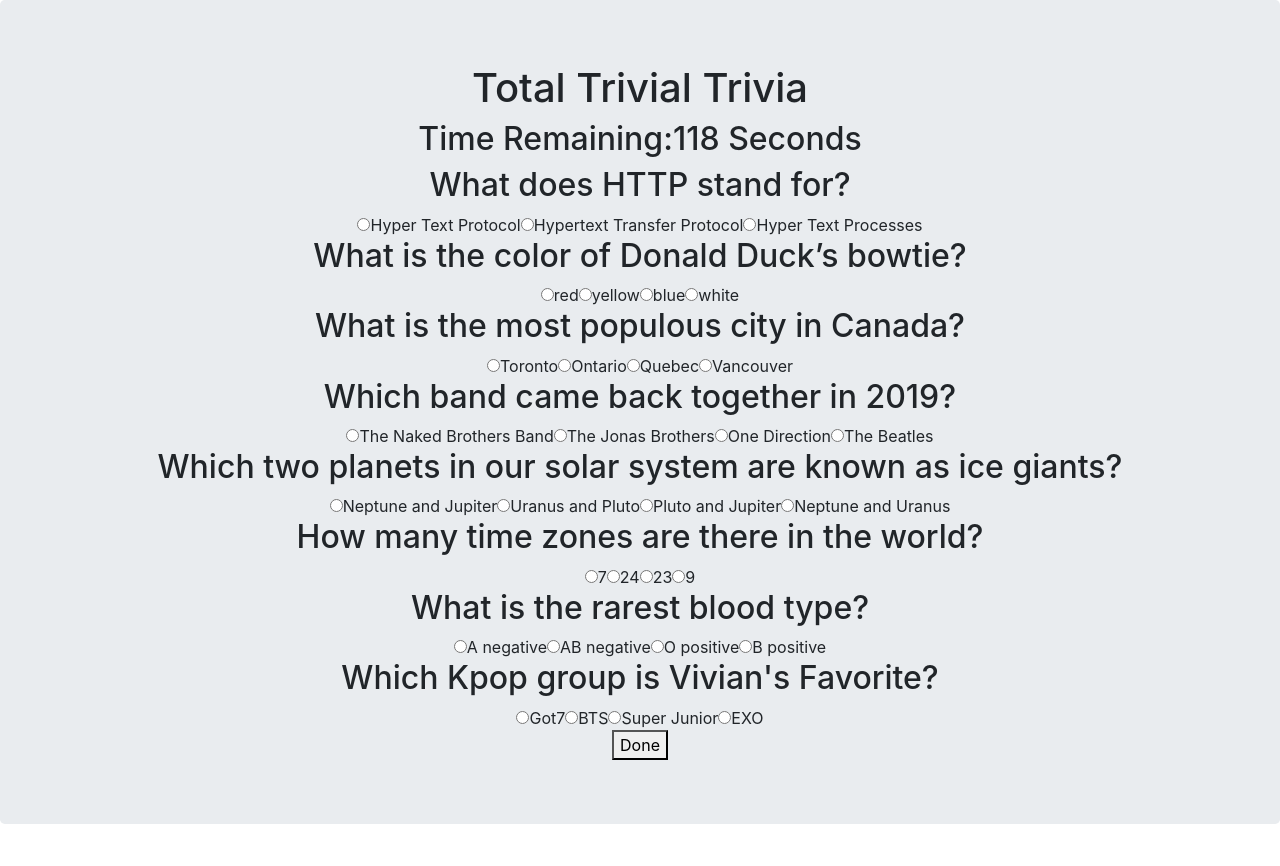
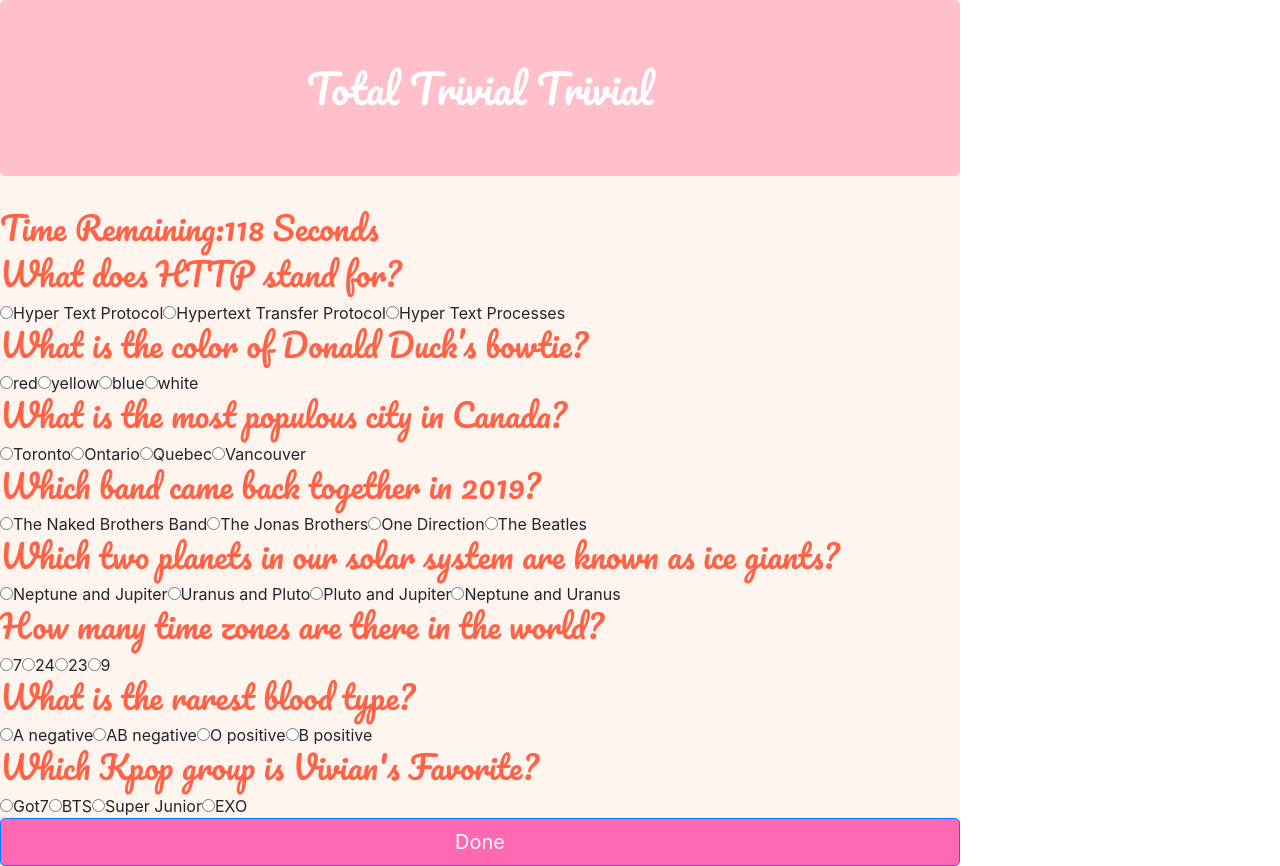
Before and after one commit to wenwenjzx/trivia-game, a plain HTML site: page index.html in a window 1280 px wide. Both pictures are taken after a click on the button "start". Drawn offline with nearby package versions, Linux system fonts and the light colour scheme.

Commit message:
update again

```diff
--- a/assets/app.js
+++ b/assets/app.js
@@ -61,7 +61,7 @@
                 $('#subwrapper').append("<input Type='radio'name='question-" + i + "'value='" + questions[i].answers[j] + "'>" + questions[i].answers[j])
             }
         }
-        $('#subwrapper').append('<br><button id="end">Done</button>')
+        $('#subwrapper').append('<br><button id="end" class="btn btn-primary btn-lg btn-block">Done</button>')
     },
     done: function () {
         $.each($("input[name='question-0']:checked"), function () {
--- a/assets/style.css
+++ b/assets/style.css
@@ -0,0 +1,23 @@
+#wrapper{
+ width: 960px;
+ background-color: seashell;
+
+display: inline-block;
+
+}
+#title{
+    color:white;
+    background-color:pink ;
+    font-family: 'Pacifico', cursive;
+}
+h2{
+    color:tomato ;
+    font-family: 'Pacifico', cursive;
+}
+h3{
+    color: tomato;
+    font-family: 'Pacifico', cursive;
+}
+.btn {
+    background-color: hotpink;
+}
--- a/index.html
+++ b/index.html
@@ -6,20 +6,23 @@
     <meta name="viewport" content="width=device-width, initial-scale=1.0">
     <title>Trivia Game</title>
     <link rel="stylesheet" href="https://stackpath.bootstrapcdn.com/bootstrap/4.3.1/css/bootstrap.min.css" integrity="sha384-ggOyR0iXCbMQv3Xipma34MD+dH/1fQ784/j6cY/iJTQUOhcWr7x9JvoRxT2MZw1T" crossorigin="anonymous">
+    <link href="https://fonts.googleapis.com/css2?family=Pacifico&display=swap" rel="stylesheet">
+    <link rel="stylesheet" href="assets/style.css">
     <script type="text/javascript" src="https://ajax.googleapis.com/ajax/libs/jquery/3.2.1/jquery.min.js"></script>
 </head>
 
 <body>
-    <div class="jumbotron text-center"class="p-3 mb-2 bg-danger text-white">
     <div id="wrapper">
-        <h1 id="title">Total Trivial Trivia</h1>
-        </div>
+        <h1 id="title" class="jumbotron text-center">Total Trivial Trivial</h1>
+
         <div id="subwrapper">
-            <button id="Start">start</button>
+            <button id="Start" class="btn btn-primary btn-lg btn-block">start</button>
         </div>
 
     </div>
+
     <script type="text/javascript" src="assets/app.js"></script>
+
 </body>
 
 </html>
```
